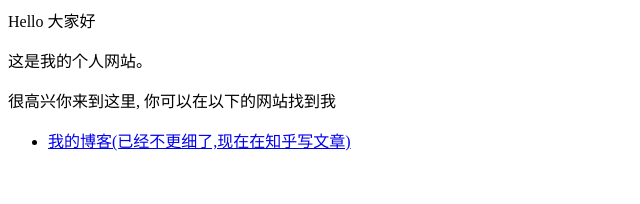
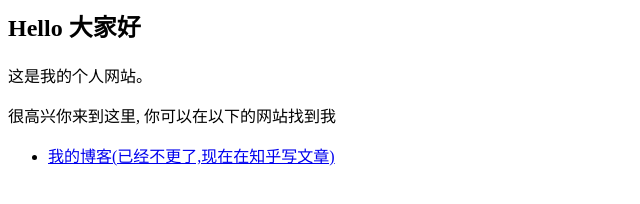
Before and after one commit to ylfei/blog, a plain HTML site: page index.html in a window 1280 px wide. Shown: the whole page, without its empty margins (0-640 px from the left). Drawn offline with Linux system fonts and the light colour scheme.

Commit message:
Update index.html

```diff
--- a/index.html
+++ b/index.html
@@ -1,7 +1,7 @@
-<p>Hello 大家好</p>
+<h2>Hello 大家好</h2>
 <p>这是我的个人网站。 </p>
 <p>很高兴你来到这里, 你可以在以下的网站找到我</p>
 
 <ul>
-  <li> <a href="#">我的博客(已经不更细了,现在在知乎写文章)</a> </li>
+  <li> <a href="#">我的博客(已经不更了,现在在知乎写文章)</a> </li>
 </ul>
```
